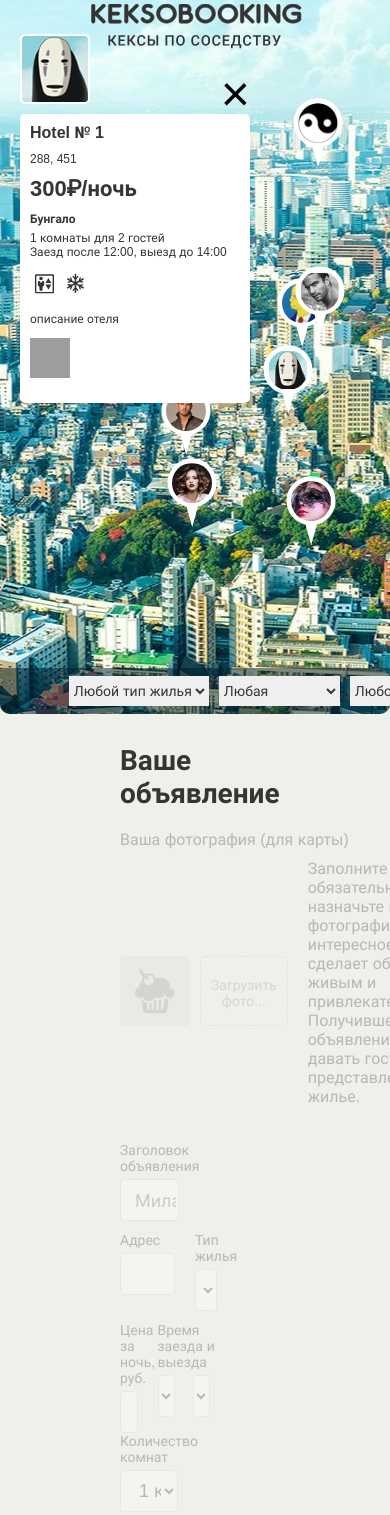
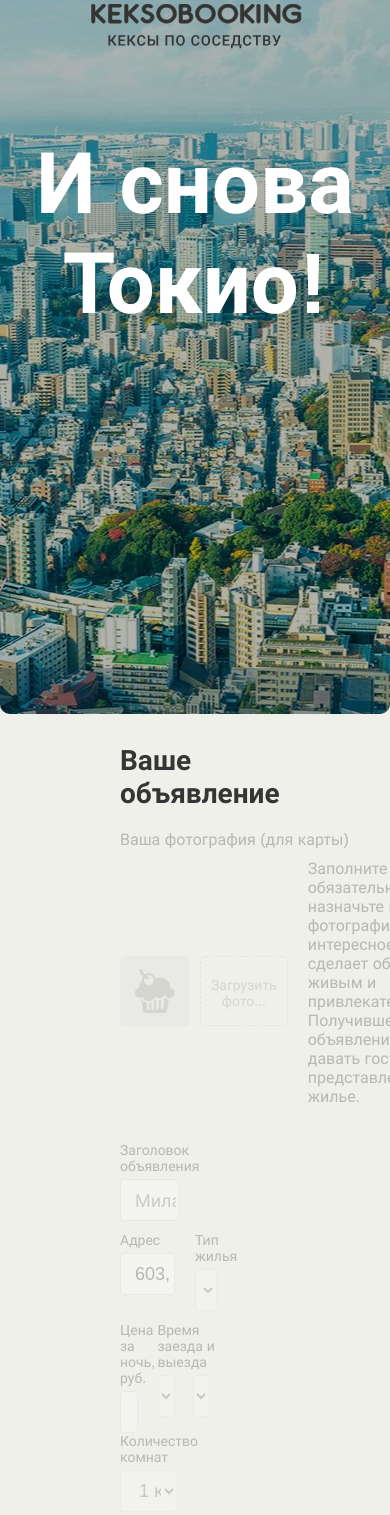
Before and after one commit to dwd0497/1394821-keksobooking-21, a website: page index.html in a window 390 px wide. Shown: the part 36-1551 px from the top of the page. Drawn offline with Linux system fonts and the light colour scheme; grey boxes are pictures that could not be loaded.

Commit message:
Выполнил первое задание четвертого модуля

```diff
--- a/index.html
+++ b/index.html
@@ -88,7 +88,7 @@
     <!-- Форма объявления -->
     <section class="notice">
       <h2 class="notice__title">Ваше объявление</h2>
-      <form class="ad-form ad-form--disabled" method="post" enctype="multipart/form-data" autocomplete="off">
+      <form class="ad-form ad-form--disabled" method="post" enctype="multipart/form-data" autocomplete="off" action="https://21.javascript.pages.academy/keksobooking">
         <fieldset class="ad-form-header">
           <legend class="ad-form-header__title">Ваша фотография (для карты)</legend>
           <div class="ad-form-header__upload">
--- a/js/main.js
+++ b/js/main.js
@@ -1,4 +1,7 @@
 "use strict";
+
+const leftMouseBtn = 0;
+const enter = `Enter`;
 
 const Hotels = {
   COUNT: 8,
@@ -20,20 +23,27 @@ const Pin = {
   MAX_VERTICAL_COORD: 630
 };
 
+const MAIN_PIN_LEG_HEIGHT = 22;
+
 const map = document.querySelector(`.map`);
 const pinTemplate = document.querySelector(`#pin`).content.querySelector(`.map__pin`);
-const cardTemplate = document.querySelector(`#card`).content.querySelector(`.map__card`);
+const adformElement = document.querySelector(`.ad-form`);
+const adformElements = adformElement.querySelectorAll(`fieldset`);
+const adformAdressInput = adformElement.querySelector(`#address`);
+const adformCapacityInput = adformElement.querySelector(`#capacity`);
+const adformRoomNumberInput = adformElement.querySelector(`#room_number`);
+const filtersFormElement = document.querySelector(`.map__filters`);
+const mainPinElement = map.querySelector(`.map__pin--main`);
+// const cardTemplate = document.querySelector(`#card`).content.querySelector(`.map__card`);
 const pinsElement = document.querySelector(`.map__pins`);
-const filtersContainerElement = document.querySelector(`.map__filters-container`);
+// const filtersContainerElement = document.querySelector(`.map__filters-container`);
 
-const hotelTypes = {
-  flat: `Квартира`,
-  bungalow: `Бунгало`,
-  palace: `Дворец`,
-  house: `Дом`
-};
-
-map.classList.remove(`map--faded`);
+// const hotelTypes = {
+//   flat: `Квартира`,
+//   bungalow: `Бунгало`,
+//   palace: `Дворец`,
+//   house: `Дом`
+// };
 
 function getHotels() {
   const hotels = [];
@@ -144,93 +154,90 @@ function createPin(hotel) {
 
 const hotelsInfo = getHotels();
 
-renderElements(hotelsInfo, pinsElement, createPin);
-
 // Тут код для отрисовки карточки отеля
 
-function createСard(hotel) {
-  const сard = cardTemplate.cloneNode(true);
+// function createСard(hotel) {
+//   const сard = cardTemplate.cloneNode(true);
 
-  renderFeatureField(
-      hotel.offer.title,
-      сard.querySelector(`.popup__title`),
-      (element) => {
-        element.textContent = hotel.offer.title;
-      }
-  );
+//   renderFeatureField(
+//     hotel.offer.title,
+//     сard.querySelector(`.popup__title`),
+//     (element) => {
+//       element.textContent = hotel.offer.title;
+//     }
+//   );
 
-  renderFeatureField(
-      hotel.offer.address,
-      сard.querySelector(`.popup__text--address`),
-      (element) => {
-        element.textContent = hotel.offer.address;
-      }
-  );
+//   renderFeatureField(
+//     hotel.offer.address,
+//     сard.querySelector(`.popup__text--address`),
+//     (element) => {
+//       element.textContent = hotel.offer.address;
+//     }
+//   );
 
-  renderFeatureField(
-      hotel.offer.price,
-      сard.querySelector(`.popup__text--price`),
-      (element) => {
-        element.textContent = `${hotel.offer.price}₽/ночь`;
-      }
-  );
+//   renderFeatureField(
+//     hotel.offer.price,
+//     сard.querySelector(`.popup__text--price`),
+//     (element) => {
+//       element.textContent = `${hotel.offer.price}₽/ночь`;
+//     }
+//   );
 
-  renderFeatureField(
-      hotel.offer.type,
-      сard.querySelector(`.popup__type`),
-      (element) => {
-        element.textContent = hotelTypes[hotel.offer.type];
-      }
-  );
+//   renderFeatureField(
+//     hotel.offer.type,
+//     сard.querySelector(`.popup__type`),
+//     (element) => {
+//       element.textContent = hotelTypes[hotel.offer.type];
+//     }
+//   );
 
-  renderFeatureField(
-      hotel.offer.rooms && hotel.offer.guests,
-      сard.querySelector(`.popup__text--capacity`),
-      (element) => {
-        element.textContent = `${hotel.offer.rooms} комнаты для ${hotel.offer.guests} гостей`;
-      }
-  );
+//   renderFeatureField(
+//     hotel.offer.rooms && hotel.offer.guests,
+//     сard.querySelector(`.popup__text--capacity`),
+//     (element) => {
+//       element.textContent = `${hotel.offer.rooms} комнаты для ${hotel.offer.guests} гостей`;
+//     }
+//   );
 
-  renderFeatureField(
-      hotel.offer.checkin && hotel.offer.checkout,
-      сard.querySelector(`.popup__text--time`),
-      (element) => {
-        element.textContent = `Заезд после ${hotel.offer.checkin}, выезд до ${hotel.offer.checkout}`;
-      }
-  );
+//   renderFeatureField(
+//     hotel.offer.checkin && hotel.offer.checkout,
+//     сard.querySelector(`.popup__text--time`),
+//     (element) => {
+//       element.textContent = `Заезд после ${hotel.offer.checkin}, выезд до ${hotel.offer.checkout}`;
+//     }
+//   );
 
-  renderFeatureField(
-      hotel.offer.description,
-      сard.querySelector(`.popup__description`),
-      (element) => {
-        element.textContent = hotel.offer.description;
-      }
-  );
+//   renderFeatureField(
+//     hotel.offer.description,
+//     сard.querySelector(`.popup__description`),
+//     (element) => {
+//       element.textContent = hotel.offer.description;
+//     }
+//   );
 
-  renderFeatureField(
-      hotel.author.avatar,
-      сard.querySelector(`.popup__avatar`),
-      (element) => {
-        element.src = hotel.author.avatar;
-      }
-  );
+//   renderFeatureField(
+//     hotel.author.avatar,
+//     сard.querySelector(`.popup__avatar`),
+//     (element) => {
+//       element.src = hotel.author.avatar;
+//     }
+//   );
+//   removeChildren(сard.querySelector(`.popup__photos`)); прищлось убрать из renderElements тк она затирает главынй пин
+//   renderElements(hotel.offer.photos, сard.querySelector(`.popup__photos`), renderPhoto);
+//   removeChildren(сard.querySelector(`.popup__features`));
+//   renderElements(hotel.offer.features, сard.querySelector(`.popup__features`), renderFeature);
 
-  renderElements(hotel.offer.photos, сard.querySelector(`.popup__photos`), renderPhoto);
+//   return сard;
+// }
 
-  renderElements(hotel.offer.features, сard.querySelector(`.popup__features`), renderFeature);
-
-  return сard;
-}
-
-function renderFeatureField(condition, element, cb) {
-  if (condition) {
-    return cb(element);
-  }
-  return element.remove();
-}
+// function renderFeatureField(condition, element, cb) {
+//   if (condition) {
+//     return cb(element);
+//   }
+//   return element.remove();
+// }
 
 function renderElements(elements, containerElement, renderElement) {
-  removeChildren(containerElement);
   const fragment = document.createDocumentFragment();
   elements.forEach((element) => {
     fragment.appendChild(renderElement(element));
@@ -239,29 +246,126 @@ function renderElements(elements, containerElement, renderElement) {
 }
 
 
-function renderFeature(feature) {
-  const featureElement = document.createElement(`li`);
-  featureElement.classList.add(`popup__feature`, `popup__feature--${feature}`);
-  return featureElement;
-}
+// function renderFeature(feature) {
+//   const featureElement = document.createElement(`li`);
+//   featureElement.classList.add(`popup__feature`, `popup__feature--${feature}`);
+//   return featureElement;
+// }
 
-function renderPhoto(img) {
-  const imgElement = document.createElement(`img`);
-  imgElement.classList.add(`popup__photo`);
-  imgElement.style.width = `40px`;
-  imgElement.style.height = `40px`;
-  imgElement.src = `${img}`;
-  return imgElement;
-}
+// function renderPhoto(img) {
+//   const imgElement = document.createElement(`img`);
+//   imgElement.classList.add(`popup__photo`);
+//   imgElement.style.width = `40px`;
+//   imgElement.style.height = `40px`;
+//   imgElement.src = `${img}`;
+//   return imgElement;
+// }
 
-function removeChildren(parentElement) {
-  while (parentElement.firstChild) {
-    parentElement.firstChild.remove();
+// function removeChildren(parentElement) {
+//   while (parentElement.firstChild) {
+//     parentElement.firstChild.remove();
+//   }
+// }
+
+// function renderCard(card) {
+//   map.insertBefore(createСard(card), filtersContainerElement);
+// }
+
+// renderCard(hotelsInfo[0]);
+
+
+// Тут код для 4-ого задания
+
+toggleFormElementsState(adformElements, true);
+toggleFormElementsState(filtersFormElement.children, true);
+fillAdresInput();
+
+changeMainpinEventsState(true);
+
+function toggleFormElementsState(formElements, isDisabled) {
+  for (let i = 0; i < formElements.length; i++) {
+    formElements[i].disabled = isDisabled;
   }
 }
 
-function renderCard(hotels) {
-  map.insertBefore(createСard(hotels[0]), filtersContainerElement);
+function onMainpinMousedown(evt) {
+  if (evt.button === leftMouseBtn) {
+    removeInactiveState();
+    fillAdresInput();
+    changeMainpinEventsState(false);
+  }
 }
 
-renderCard(hotelsInfo);
+function onMainpinKeydown(evt) {
+  if (evt.key === enter) {
+    removeInactiveState();
+    fillAdresInput();
+    changeMainpinEventsState(false);
+  }
+}
+
+function removeInactiveState() {
+  map.classList.remove(`map--faded`);
+  adformElement.classList.remove(`ad-form--disabled`);
+  toggleFormElementsState(adformElements, false);
+  toggleFormElementsState(filtersFormElement.children, false);
+  adformCapacityInput.addEventListener(`change`, onAdformInputCapacityChange);
+  renderElements(hotelsInfo, pinsElement, createPin); // поставил пока сюда чтобы eslint не ругался
+}
+
+
+function changeMainpinEventsState(type) {
+  const method = type ? `addEventListener` : `removeEventListener`;
+  mainPinElement[method](`mousedown`, onMainpinMousedown);
+  mainPinElement[method](`keydown`, onMainpinKeydown);
+}
+
+function fillAdresInput() {
+  adformAdressInput.value = getMainpinCoords();
+}
+
+function getMainpinCoords() {
+  const pinCoords = `${getMainpinXCoord()}, ${getMainpinYCoord()}`;
+  return pinCoords;
+}
+
+function getMainpinYCoord() {
+  if (map.classList.contains(`map--faded`)) {
+    return Math.round(parseInt(mainPinElement.style.top, 10) + mainPinElement.offsetHeight / 2);
+  }
+  return Math.round(parseInt(mainPinElement.style.top, 10) + mainPinElement.offsetHeight + MAIN_PIN_LEG_HEIGHT);
+}
+
+function getMainpinXCoord() {
+  return Math.round(parseInt(mainPinElement.style.left, 10) + mainPinElement.offsetWidth / 2);
+}
+
+function onAdformInputCapacityChange() {
+  if (
+    adformRoomNumberInput.value === `1` &&
+    adformCapacityInput.value !== `1`
+  ) {
+    adformCapacityInput.setCustomValidity(`Однокомнатные отели только для одного гостя`);
+  } else if (
+    adformRoomNumberInput.value === `2` &&
+    adformCapacityInput.value !== `1` &&
+    adformCapacityInput.value !== `2`
+  ) {
+    adformCapacityInput.setCustomValidity(`Двухкомнатные отели только для одного или двух гостей`);
+  } else if (
+    adformRoomNumberInput.value === `3` &&
+    adformCapacityInput.value !== `1` &&
+    adformCapacityInput.value !== `2` &&
+    adformCapacityInput.value !== `3`
+  ) {
+    adformCapacityInput.setCustomValidity(`Трехкомнатные отели только для одного, двух или трех гостей`);
+  } else if (
+    adformRoomNumberInput.value === `100` &&
+    adformCapacityInput.value !== `0`
+  ) {
+    adformCapacityInput.setCustomValidity(`Стокомнатные отели только не для гостей`);
+  } else {
+    adformCapacityInput.setCustomValidity(``);
+  }
+  adformCapacityInput.reportValidity();
+}
```
